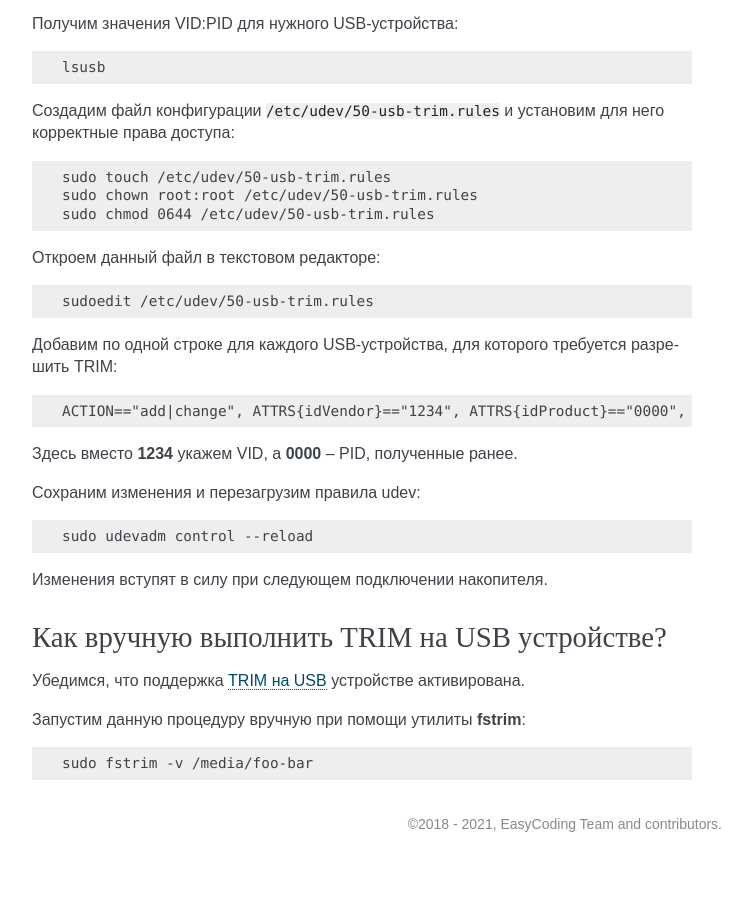
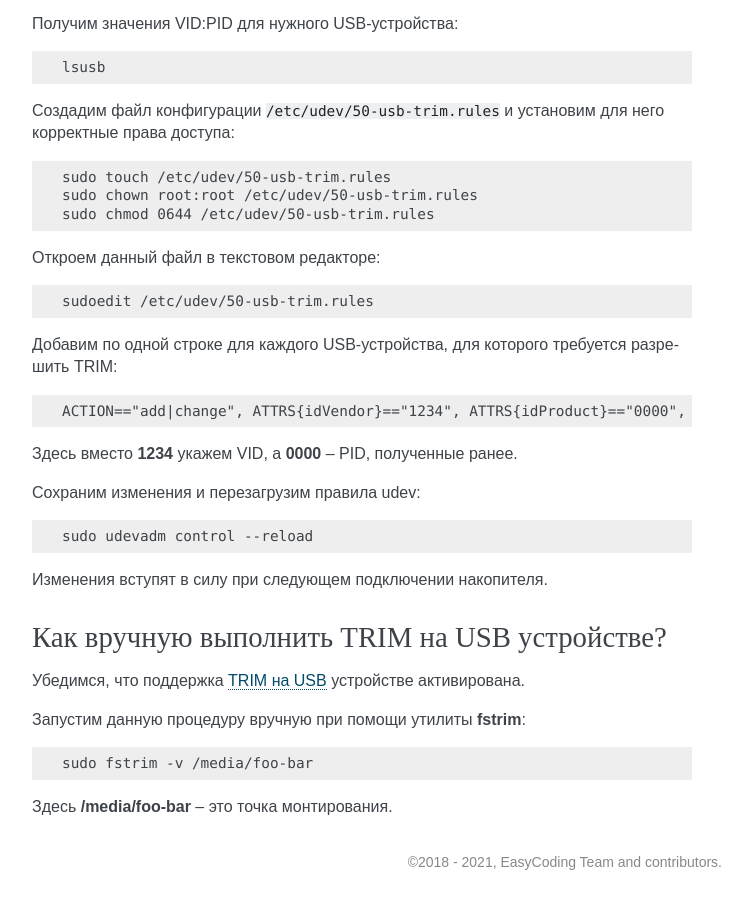
Before and after one commit to RussianFedora/FAQ, a Sphinx documentation site: the page built from source/hardware.rst, in a window 1280 px wide and 900 px high, scrolled down 28463 px. Shown: the whole window, without its empty margins (388-1140 px from the left). Built offline with Sphinx 7.4.7, drawn with Linux system fonts in a browser that asks for light colours; comment, search, counter and statistics services are not loaded; before the commit the page ends 29325 px from its top, so only the background shows below that.

Commit message:
Updated trim-usb-manual question.

```diff
--- a/source/hardware.rst
+++ b/source/hardware.rst
@@ -1610,3 +1610,5 @@ ICC профиль можно получить либо на сайте прои
 .. code-block:: text
 
     sudo fstrim -v /media/foo-bar
+
+Здесь **/media/foo-bar** -- это точка монтирования.
```
